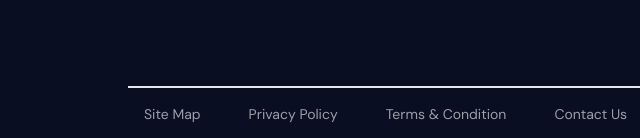
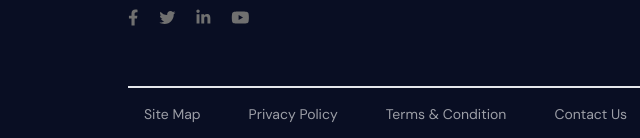
Before and after one commit to Kzdevelop25/web-desain-fase-1, a plain HTML site: page index.html in a window 1280 px wide. Shown: the part 3740-3878 px from the top of the page, 0-640 px from the left. Drawn offline with nearby package versions, Linux system fonts and the light colour scheme.

Commit message:
update icons

```diff
--- a/index.html
+++ b/index.html
@@ -391,8 +391,13 @@
                 <div class="card">
                     <div class="header mb-[40px]"><img src="./assets/img/logo-ligasmk-white.png" alt=""></div>
                     <ul>
-                        <li class="text-[rgba(255,255,255,.6)] ">Mengubah kehidupan,bisnis, dan bangsa melalui transformasi talenta di bidang teknologi digital.</li>
-                        <li><div class="icons"></div></li>
+                        <li class="mb-[12px] text-[rgba(255,255,255,.6)] ">Mengubah kehidupan,bisnis, dan bangsa melalui transformasi talenta di bidang teknologi digital.</li>
+                        <li><div class="flex items-center gap-5">
+                            <div class="icon"><img src="./assets/icon/icon-facebook-white.svg" alt=""></div>
+                            <div class="icon"><img src="./assets/icon/icon-twitter-white.svg" alt=""></div>
+                            <div class="icon"><img src="./assets/icon/icon-linkedin-white.svg" alt=""></div>
+                            <div class="icon"><img src="./assets/icon/icon-youtube-white.svg" alt=""></div>
+                        </div></li>
                     </ul>
                 </div>
                 <div class="card">
```
